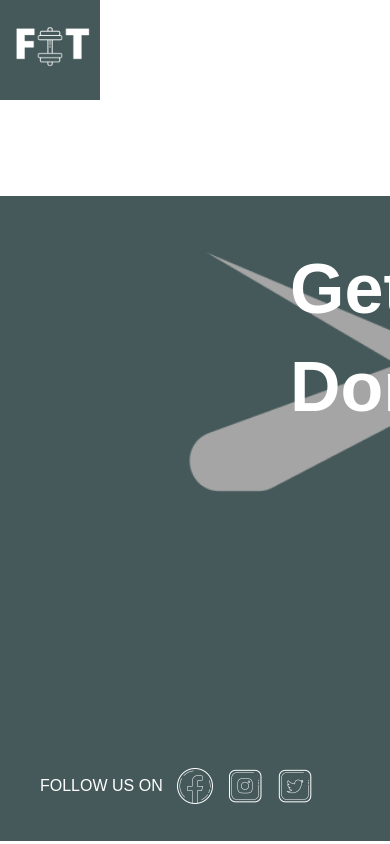
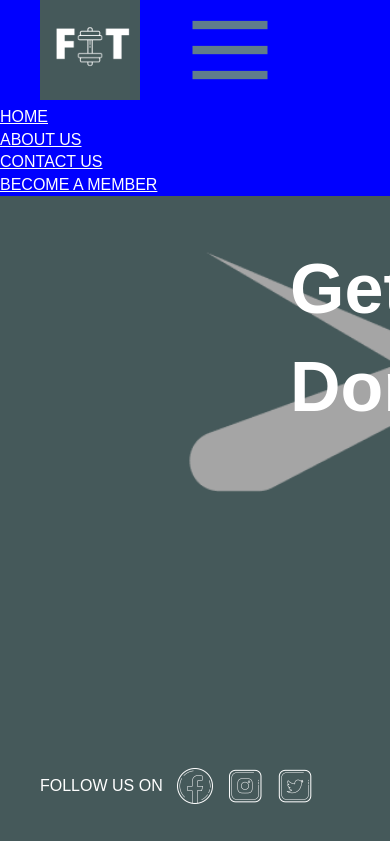
Before and after one commit to VncntDzn/fit_gym, a React (Create React App) app: page / in a window 390 px wide. Shown: the top 844 px of the page. Built offline with nearby package versions, Linux system fonts and the light colour scheme.

Commit message:
Added hamburger icon

```diff
--- a/src/components/navigation/Navbar.js
+++ b/src/components/navigation/Navbar.js
@@ -9,19 +9,22 @@ export default function Navbar() {
         <div>
             <nav>
                 <ul>
-                    <img src={require('../../assets/Fit.png')} alt="Fit Logo" height="100px" />
+                    <img className="nav__logo" src={require('../../assets/Fit.png')} alt="Fit Logo" />
+                    {/* TODO: Use ternary operator to display the hamburger if it's in mobile view */}
+                    <img className="nav__logo" src={require('../../assets/hamburger.png')} alt="Fit Logo" />
+
                     <li>
-                        <NavLink exact style={{ color: "white" }} activeClassName="nav__links" to="/">HOME</NavLink>
+                        <NavLink exact style={{ color: "white" }} activeClassName="nav__activeLinks" to="/">HOME</NavLink>
                     </li>
                     <li>
-                        <NavLink exact style={{ color: "white" }} activeClassName="nav__links" to="/about">ABOUT US</NavLink>
+                        <NavLink exact style={{ color: "white" }} activeClassName="nav__activeLinks" to="/about">ABOUT US</NavLink>
                     </li>
                     <li>
-                        <NavLink exact style={{ color: "white" }} activeClassName="nav__links" to="/contact">CONTACT US</NavLink>
+                        <NavLink exact style={{ color: "white" }} activeClassName="nav__activeLinks" to="/contact">CONTACT US</NavLink>
                     </li>
 
                     <li>
-                        <NavLink exact style={{ color: "white" }} activeClassName="nav__links" to="/membership">BECOME A MEMBER</NavLink>
+                        <NavLink exact style={{ color: "white" }} activeClassName="nav__activeLinks" to="/membership">BECOME A MEMBER</NavLink>
                     </li>
                 </ul>
             </nav>
@@ -30,6 +33,6 @@ export default function Navbar() {
                     <Route exact key={i} {...route} />
                 ))}
             </Switch>
-        </div >
+        </div>
     )
 }
--- a/src/styles/navbar.scss
+++ b/src/styles/navbar.scss
@@ -1,46 +1,100 @@
 @import '_base.scss';
 
-@media only screen and (min-width: 992px) {
+
+@media only screen and (min-width:992px) {
     nav {
         ul {
-            img {
-                margin-right: auto;
-                padding-left: 40px;
-            }
-
             display: flex;
             //to remove bullet in li
             list-style-type: none;
             background-color: $primary-color;
-            justify-content: flex-end;
             align-items: center;
+
+            .nav__logo {
+                margin-right: auto;
+                padding-left: 40px;
+                height: 100px;
+            }
 
             // li style
             li {
                 margin: 25px 50px 25px 0;
 
+                &:hover {
+                    border-bottom: 2px solid $hover-color;
+                    letter-spacing: 5px;
+                }
+
                 :link {
-
                     text-decoration: none;
                     font-size: 15px;
                     font-family: $poppins;
                     font-weight: 600;
-                    color: white;
                 }
             }
 
-            .nav__links {
+            .nav__activeLinks {
                 background-color: $secondary-color;
                 border-radius: 10px;
                 padding: 10px;
                 color: white;
                 margin: 10px
             }
-
-            li:hover {
-                border-bottom: 2px solid $hover-color;
-                letter-spacing: 5px;
-            }
         }
     }
 }
+
+@media only screen and (max-width: 650px),
+screen and (max-height:1254) {
+    nav {
+        display: flex;
+        background-color: blue;
+        overflow: hidden;
+        .nav__logo {
+            margin-right: auto;
+            padding-left: 40px;
+            height: 100px;
+        }
+
+
+
+        /*   ul {
+            display: flex;
+            //to remove bullet in li
+            list-style-type: none;
+            background-color: $primary-color;
+            align-items: center;
+
+            .nav__logo {
+                margin-right: auto;
+                padding-left: 40px;
+                height: 100px;
+            }
+
+            // li style
+            li {
+                margin: 25px 50px 25px 0;
+
+                &:hover {
+                    border-bottom: 2px solid $hover-color;
+                    letter-spacing: 5px;
+                }
+
+                :link {
+                    text-decoration: none;
+                    font-size: 15px;
+                    font-family: $poppins;
+                    font-weight: 600;
+                }
+            }
+
+            .nav__activeLinks {
+                background-color: $secondary-color;
+                border-radius: 10px;
+                padding: 10px;
+                color: white;
+                margin: 10px
+            }
+        } */
+    }
+}
```
Also changed, not shown: src/assets/hamburger.png (added).
